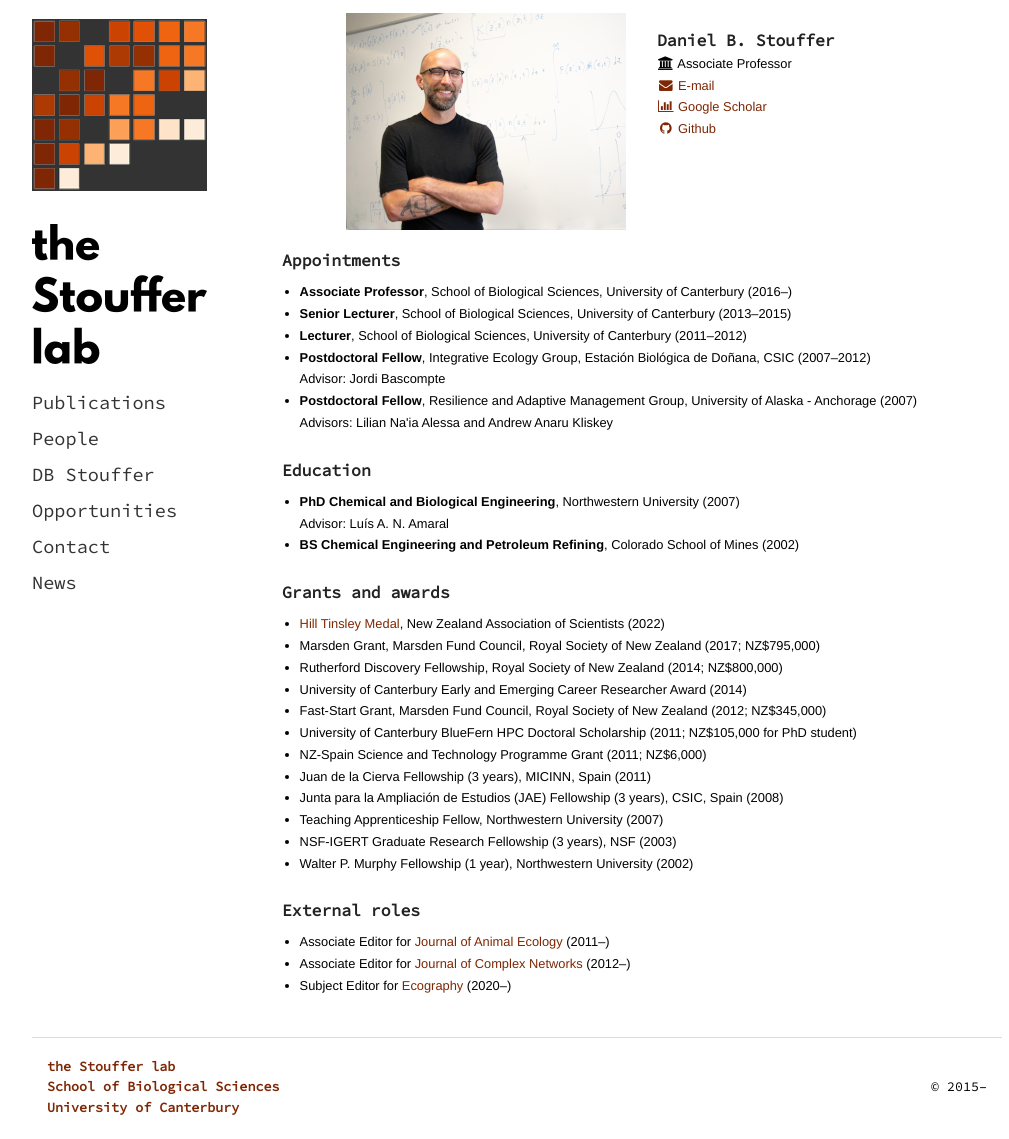
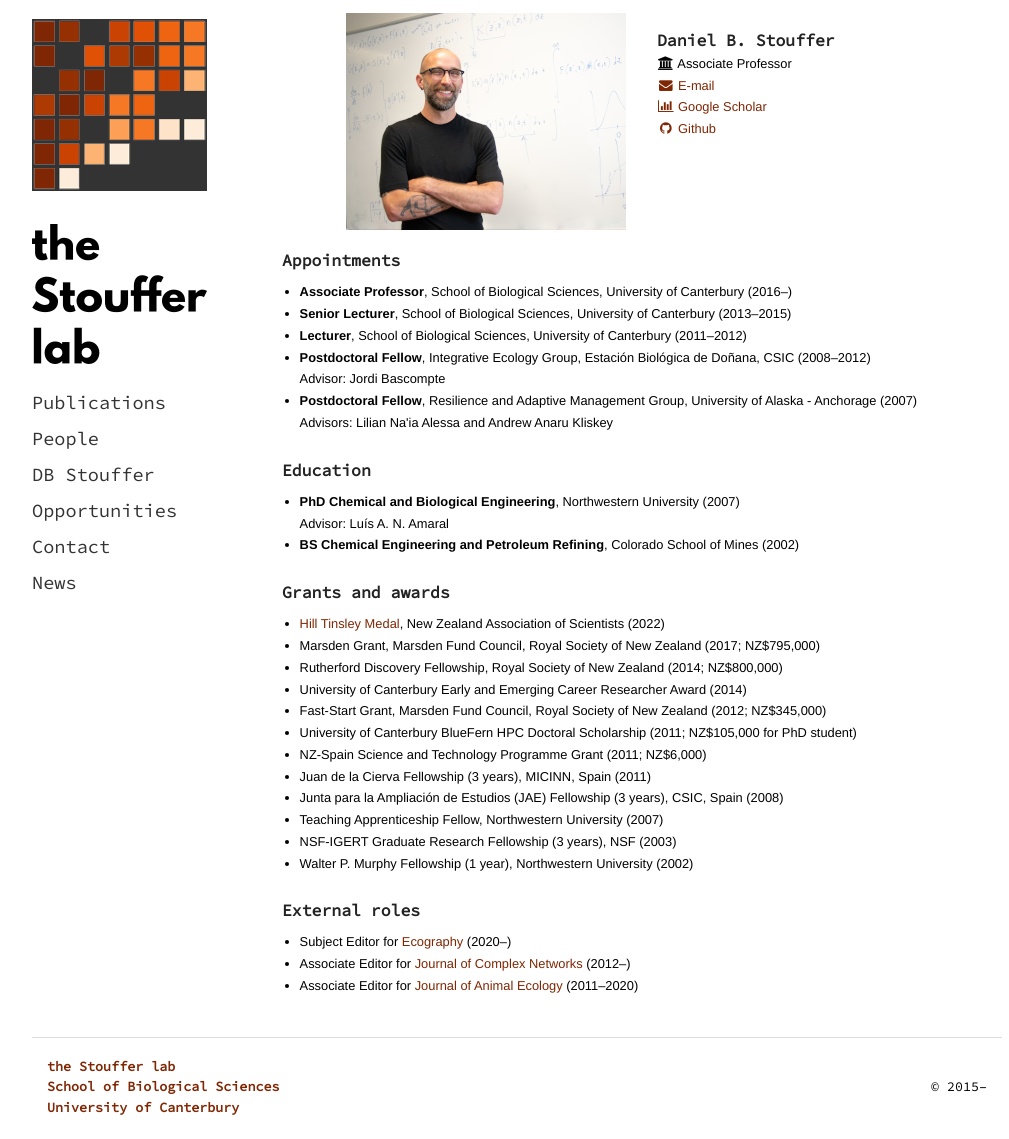
Before and after one commit to stoufferlab/stoufferlab.github.io, a Jekyll site: the page built from people/stouffer/index.html, in a window 1280 px wide. Shown: the whole page, without its empty margins (123-1132 px from the left). Built offline with Jekyll 4.4.1, drawn with Linux system fonts in a browser that asks for light colours; nearby versions of some CDN libraries; library files that are not in the unit come from our copies; a script that is not in the unit is left out.

Commit message:
updating DBS CV

```diff
--- a/people/stouffer/index.html
+++ b/people/stouffer/index.html
@@ -137,7 +137,7 @@
             <li><b>Senior Lecturer</b>, School of Biological Sciences, University of Canterbury (2013&#8211;2015)</li>
             <li><b>Lecturer</b>, School of Biological Sciences, University of Canterbury (2011&#8211;2012)</li>
             <li>
-            <b>Postdoctoral Fellow</b>, Integrative Ecology Group, Estación Biológica de Doñana, CSIC (2007&#8211;2012)<br>
+            <b>Postdoctoral Fellow</b>, Integrative Ecology Group, Estación Biológica de Doñana, CSIC (2008&#8211;2012)<br>
             Advisor: Jordi Bascompte
             </li>
             <li>
@@ -198,9 +198,9 @@
           <div class="cv">
             <h3>External roles</h3>
             <ul>
-              <li>Associate Editor for <a href="http://www.journalofanimalecology.org/">Journal of Animal Ecology</a> (2011&#8211;)</li>
+              <li>Subject Editor for <a href="https://www.ecography.org/">Ecography</a> (2020&#8211;)</li>
               <li>Associate Editor for <a href="http://www.oxfordjournals.org/our_journals/comnet/">Journal of Complex Networks</a> (2012&#8211;)</li>
-              <li>Subject Editor for <a href="https://www.ecography.org/">Ecography</a> (2020&#8211;)</li>
+              <li>Associate Editor for <a href="http://www.journalofanimalecology.org/">Journal of Animal Ecology</a> (2011&#8211;2020)</li>
               <!--
               <li>Grant reviewer for National Environment Research Council (UK), US National Science Foundation (NSF), German Research Foundation (DFG), French Research Agency (ANR), and Banff International Research Station (BIRS)</li>
               <li>Member of Program Committee for <a href="http://www.eccs13.eu/">European Conference on Complex Systems (2013)</a> and <a href="http://fmmb2014.sciencesconf.org/">Formal Methods in Macro-Biology (2014)</a>
```
